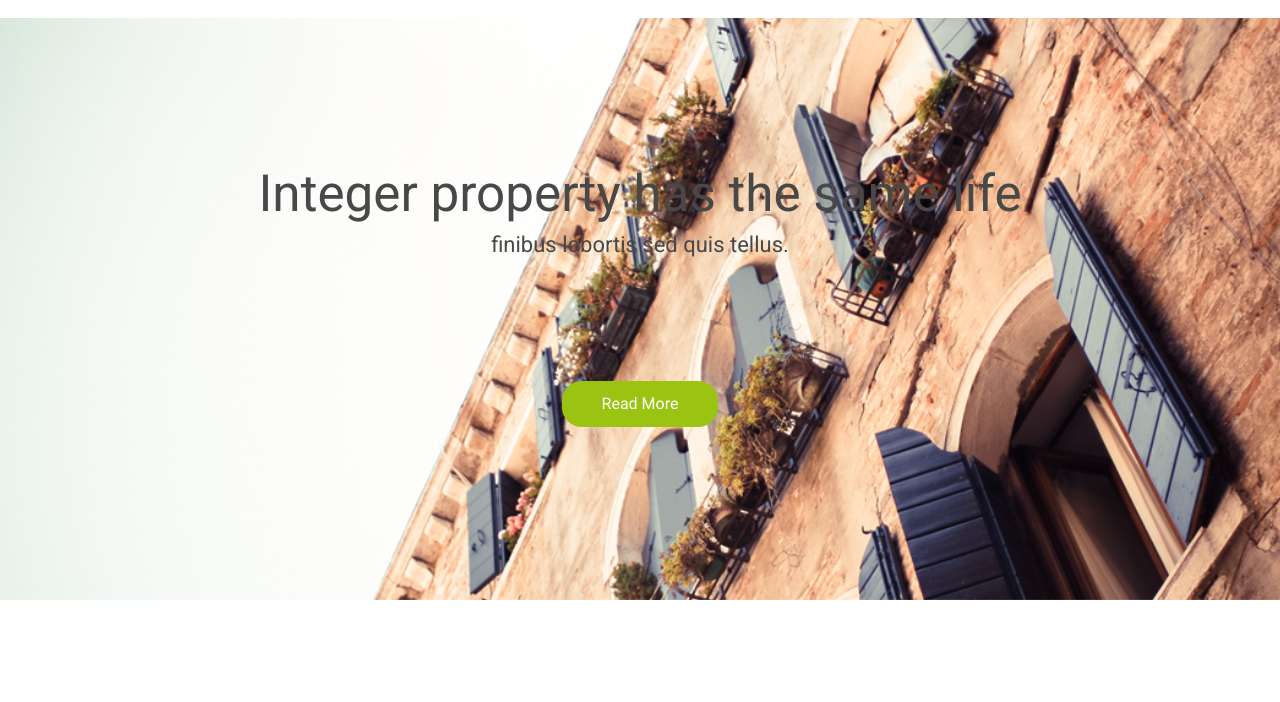
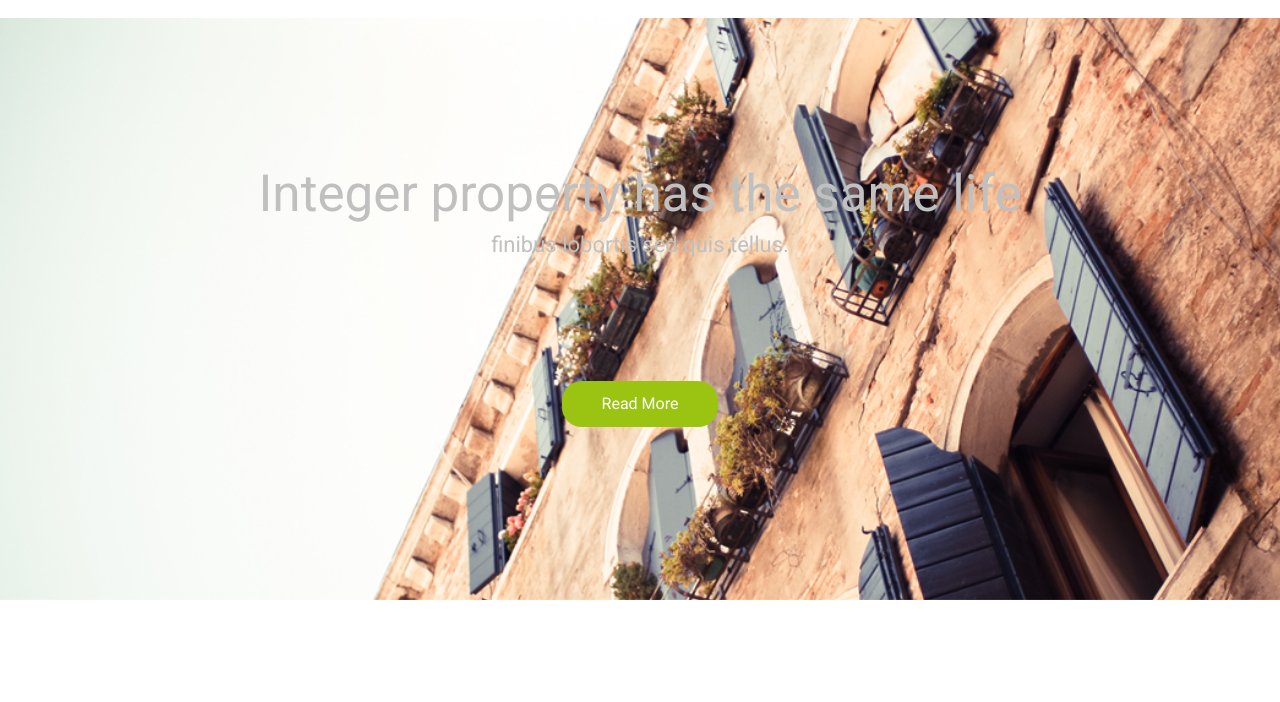
Before and after one commit to Apurb0/Responsive-project_3, a plain HTML site: page index.html in a window 1280 px wide. Shown: the part 98-800 px from the top of the page. Drawn offline with Linux system fonts and the light colour scheme; a script that the page names is missing.

Commit message:
Update style.css

```diff
--- a/css/style.css
+++ b/css/style.css
@@ -28,7 +28,7 @@ body{
 }
 
 h1{
-   color: #484848;
+   color: silver;
    font-size: 4vw;
    text-align: center;
    margin-top: 10%;
@@ -46,7 +46,7 @@ h3{
 
 h4{
 	/*color: #ffff;*/
-	color: #484848;
+	color: silver;
 	font-size: 22px;
 	text-align: center;
 }
@@ -528,7 +528,9 @@ padding-top: 20px;
 
  /*Mobile Device*/
 @media (min-width: 0px) and (max-width: 500px){
-
+      .contact-us{
+		width: 99%;
+	}
 }
 
 /*Small Device*/
```
